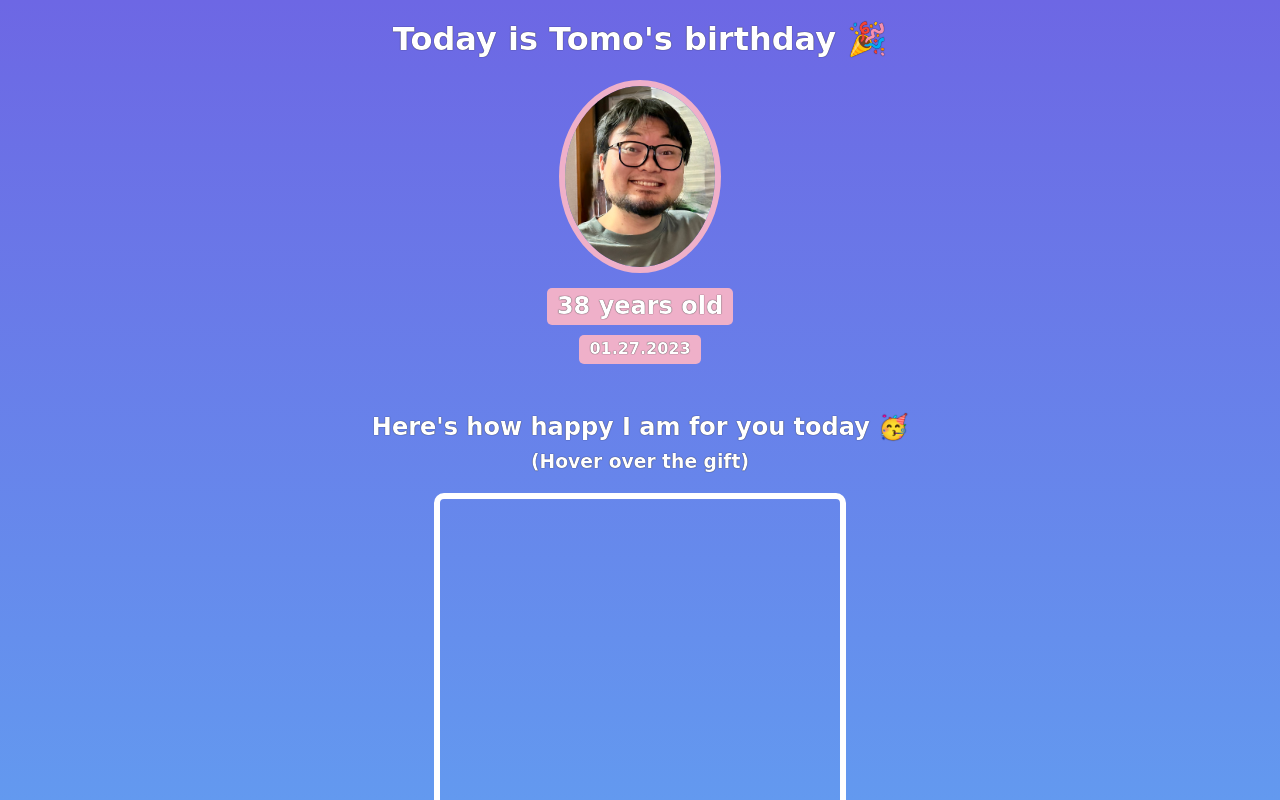
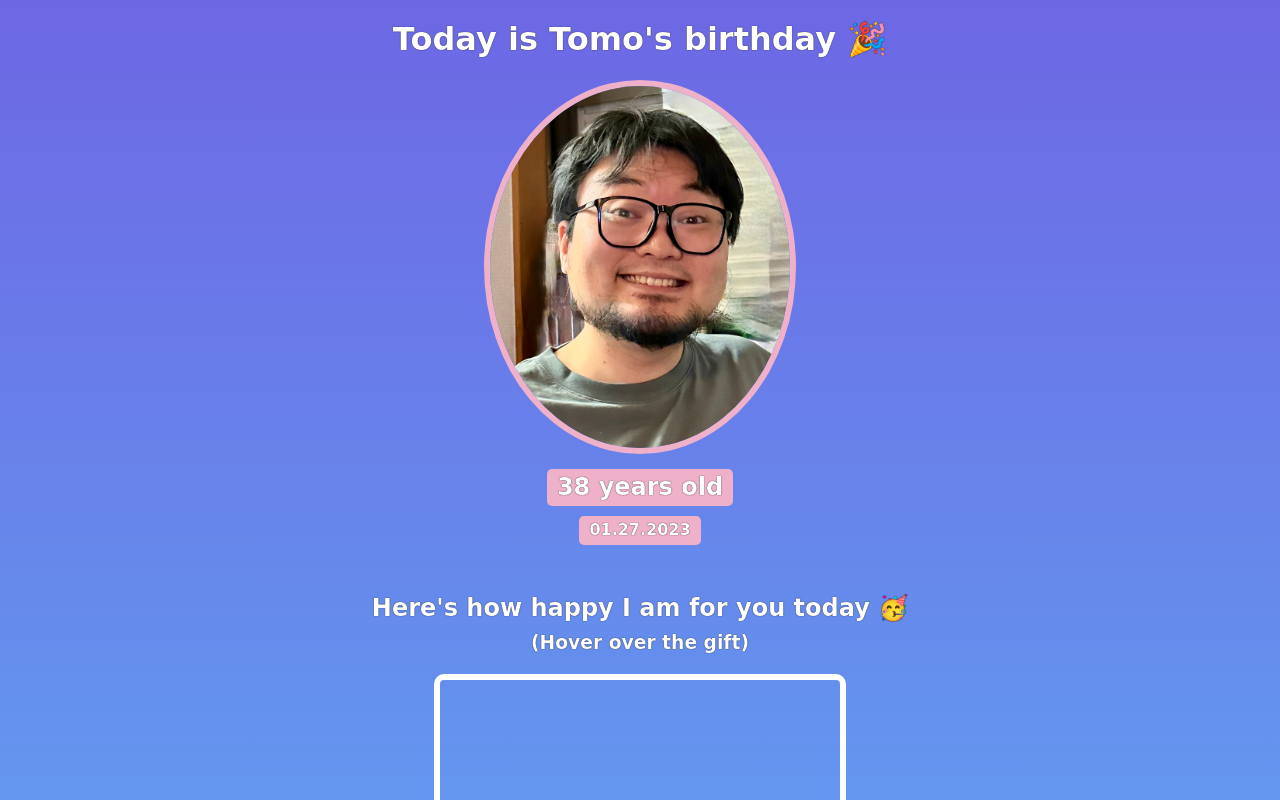
Before and after one commit to babrauch/birthday-card-site, a website built with Vite: page index.html in a window 1280 px wide. In both pictures the pointer is over the picture 640 px from the left and 176 px from the top of the page. Shown: the top 800 px of the page. Built offline with nearby package versions, Linux system fonts and the light colour scheme; files whose address does not match are found by name; a web font is replaced by a local one.

Commit message:
Created a hover effect for the bff-pic
made the picture larger when hovering over it.

```diff
--- a/styles.css
+++ b/styles.css
@@ -14,6 +14,10 @@ h1, h2, h3, h4, p {
     border-radius: 50%;
     border: 6px solid #EFB0C9;
     margin-bottom: 10px;
+}
+
+#bff-img:hover {
+  width: 300px;
 }
 
 #bday-age {
```
